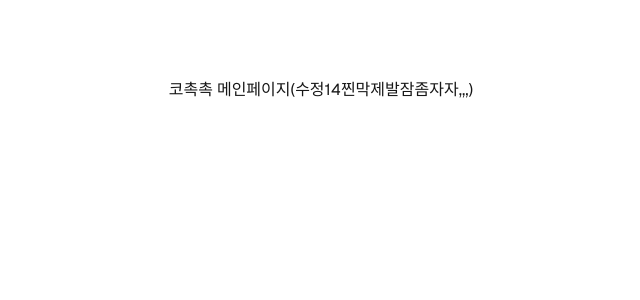
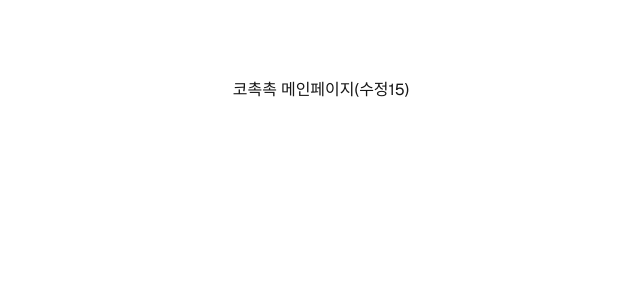
Before and after one commit to ko-chock-chock/web, a Next.js app: page / in a window 1280 px wide. Shown: the top 300 px of the page, without its empty margins (319-959 px from the left). Built offline with nearby package versions, Linux system fonts and the light colour scheme.

Commit message:
Test: 깃허브 액션 배포 테스트

```diff
--- a/app/(routes)/page.tsx
+++ b/app/(routes)/page.tsx
@@ -2,7 +2,7 @@
 export default function Home() {
   return (
     <div className="grid grid-rows-[20px_1fr_20px] items-center justify-items-center min-h-screen p-8 pb-20 gap-16 sm:p-20 font-[family-name:var(--font-geist-sans)]">
-      코촉촉 메인페이지(수정14찐막제발잠좀자자,,,)
+      코촉촉 메인페이지(수정15)
     </div>
   );
 }
```
Also changed, not shown: 1 other file (tests, documents, lock files or other folders).
